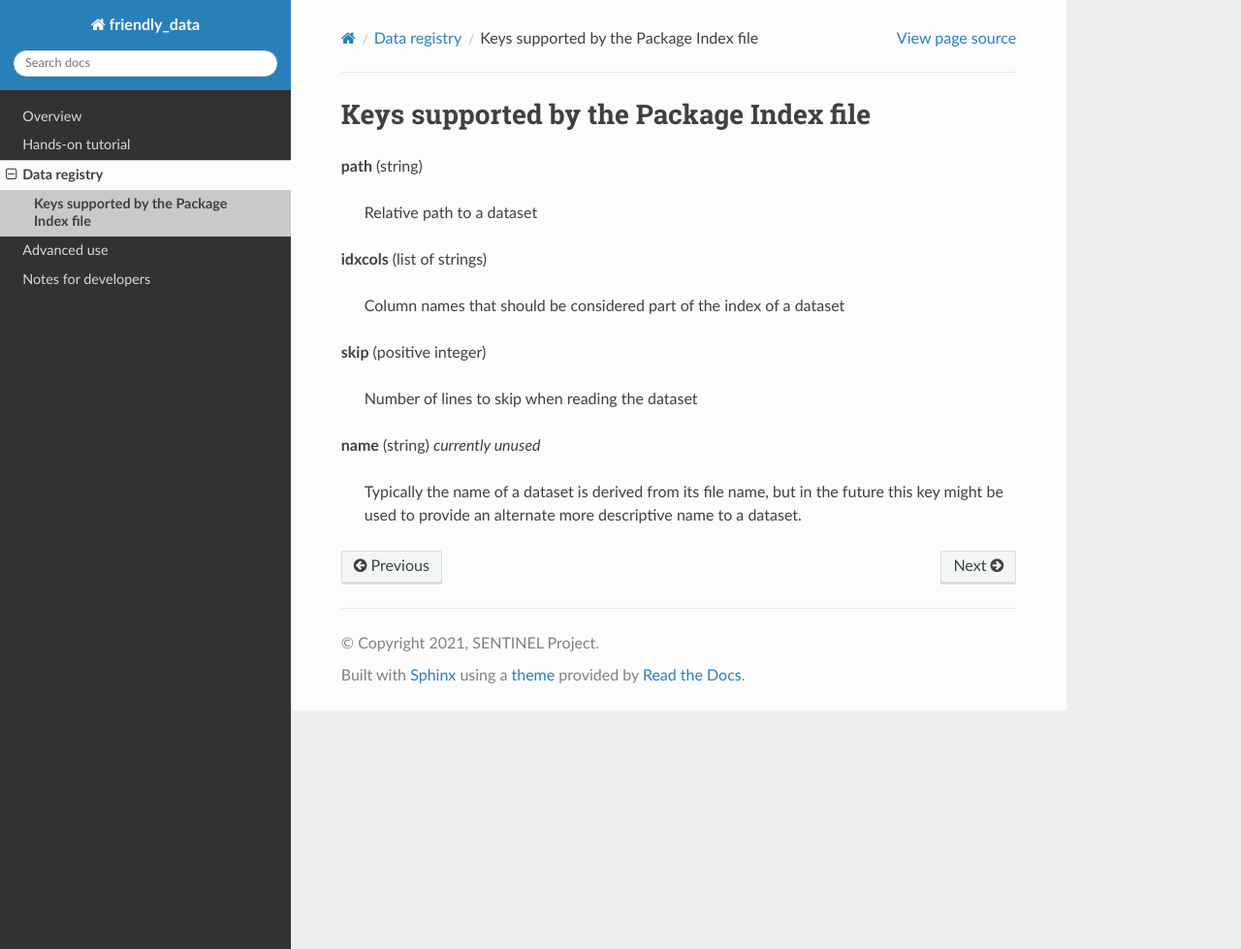
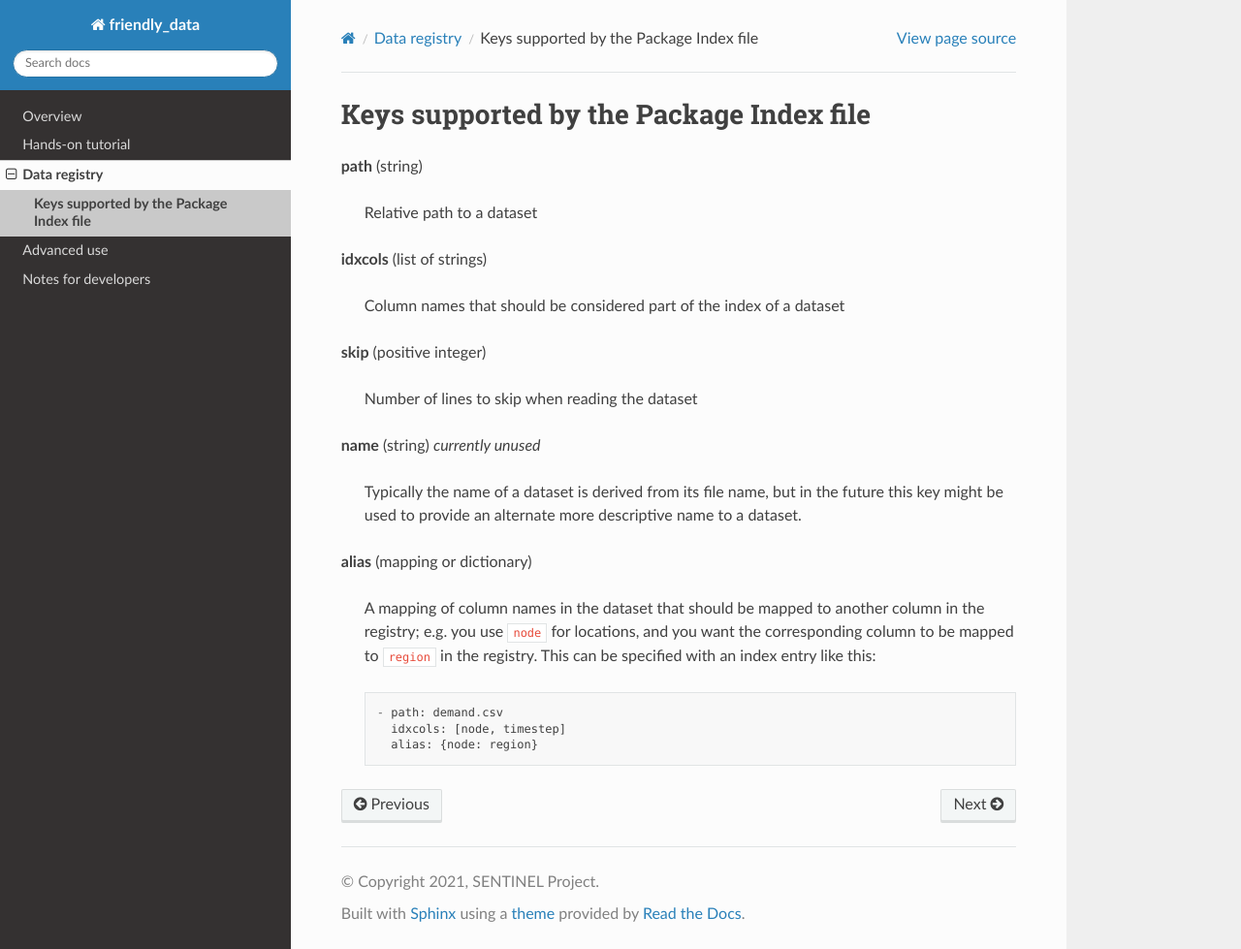
Before and after one commit to sentinel-energy/friendly_data, a Sphinx documentation site: the page built from doc/api/index-file.rst, in a window 1280 px wide and 979 px high. Shown: the whole window at 97% size. Built offline with Sphinx 7.4.7 and the Read the Docs theme 2.0.0, drawn with Linux system fonts in a browser that asks for light colours; pages that are not in the unit, such as notebooks, are missing from menus.

```diff
--- a/doc/api/index-file.rst
+++ b/doc/api/index-file.rst
@@ -20,3 +20,15 @@ Keys supported by the Package Index file
     Typically the name of a dataset is derived from its file name, but
     in the future this key might be used to provide an alternate more
     descriptive name to a dataset.
+
+**alias** (mapping or dictionary)
+
+    A mapping of column names in the dataset that should be mapped to
+    another column in the registry; e.g. you use ``node`` for
+    locations, and you want the corresponding column to be mapped to
+    ``region`` in the registry.  This can be specified with an index
+    entry like this::
+
+      - path: demand.csv
+        idxcols: [node, timestep]
+        alias: {node: region}
```
Also changed, not shown: 2 other files.
